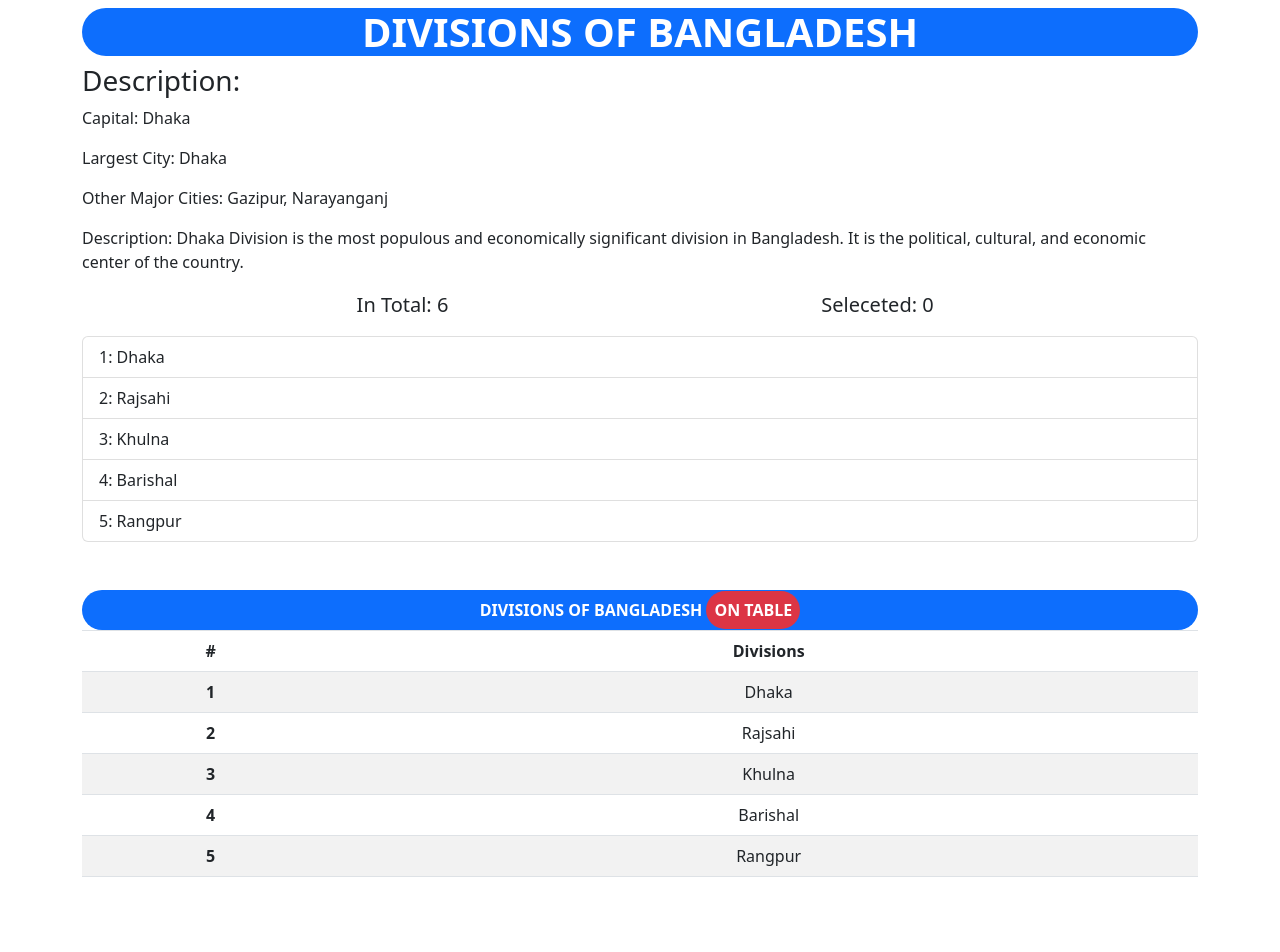
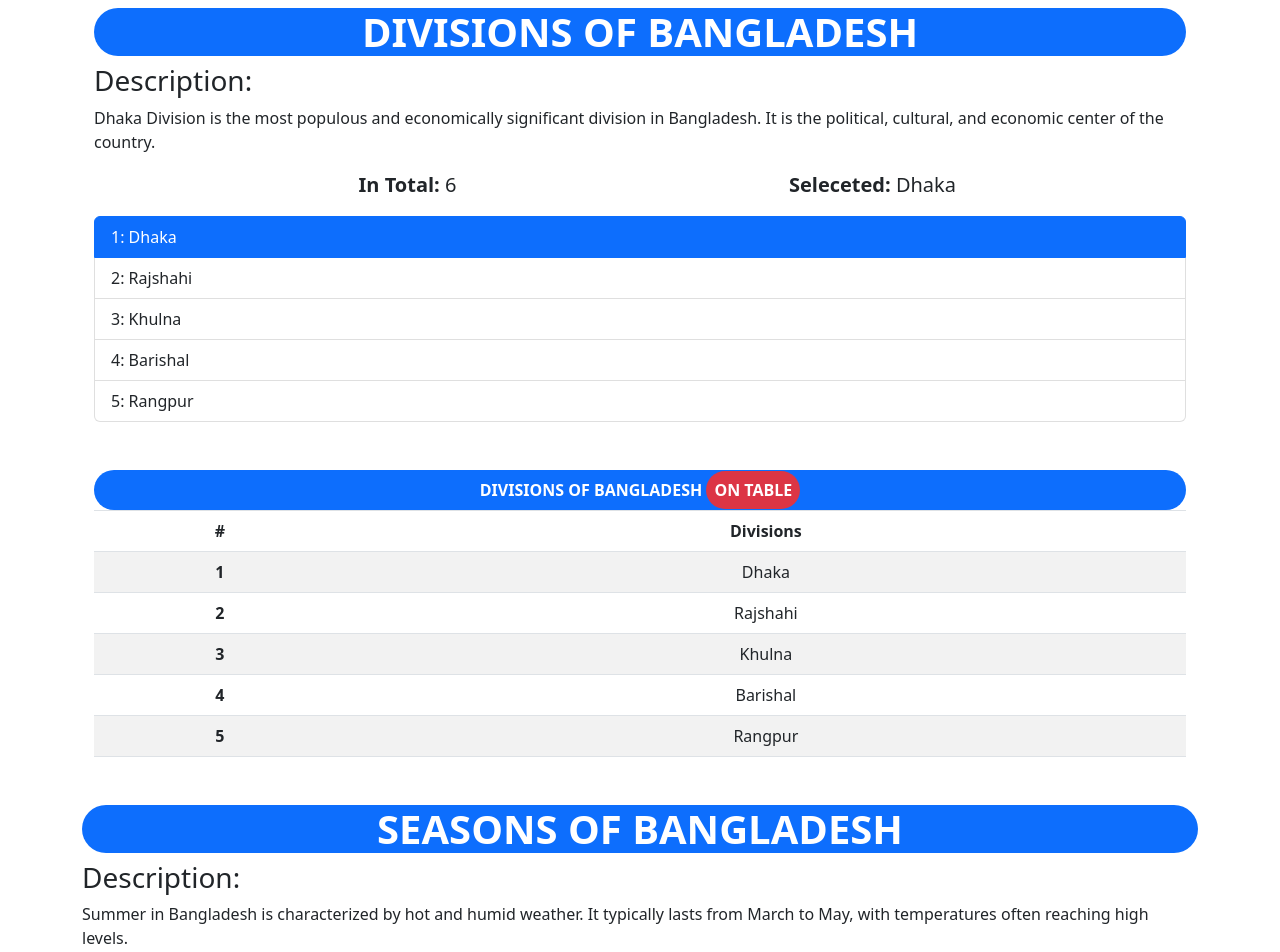
Before and after one commit to tamjidzihan/reactJS, a React (Vite) app: page / in a window 1280 px wide. Shown: the top 952 px of the page. Before the commit the page ends 925 px from the top, so only its background shows below. Built offline with nearby package versions, Linux system fonts and the light colour scheme.

Commit message:
home 2024-03-31

```diff
--- a/src/App.tsx
+++ b/src/App.tsx
@@ -7,7 +7,7 @@ function App() {
   let divisions = {
     items: [
       'Dhaka',
-      'Rajsahi',
+      'Rajshahi',
       'Khulna',
       'Barishal',
       'Rangpur'
@@ -18,44 +18,34 @@ function App() {
 
   interface DivisionDetail {
     [key: string]: {
-      capital: string;
-      largestCity: string;
-      otherMajorCities: string;
-      description: string;
-    };
+      description: string
+    }
   }
+
   let divisionDetail: DivisionDetail = {
     'Dhaka': {
-      capital: "Dhaka",
-      largestCity: "Dhaka",
-      otherMajorCities: "Gazipur, Narayanganj",
       description: "Dhaka Division is the most populous and economically significant division in Bangladesh. It is the political, cultural, and economic center of the country."
-    },
+    }
+    ,
     'Rajshahi': {
-      capital: "Rajshahi",
-      largestCity: "Rajshahi",
-      otherMajorCities: "Bogura, Pabna",
       description: "Rajshahi Division is known for its agricultural production, particularly mangoes and silk. It is located in the northwest of Bangladesh."
-    },
+    }
+    ,
     'Khulna': {
-      capital: "Khulna",
-      largestCity: "Khulna",
-      otherMajorCities: "Jessore, Satkhira",
       description: "Khulna Division is an important industrial and commercial hub, particularly known for its shrimp farming and jute industries. It is situated in the southwestern part of Bangladesh."
-    },
+    }
+    ,
     'Barishal': {
-      capital: "Barishal",
-      largestCity: "Barishal",
-      otherMajorCities: "Patuakhali, Jhalokati",
       description: "Barishal Division is characterized by its numerous rivers and waterways, earning it the nickname 'Venice of the East.' It is located in the southern part of Bangladesh."
-    },
+    }
+    ,
     'Rangpur': {
-      capital: "Rangpur",
-      largestCity: "Rangpur",
-      otherMajorCities: "Dinajpur, Thakurgaon",
       description: "Rangpur Division is primarily an agricultural region known for its production of crops like rice, wheat, and potatoes. It is situated in the northern part of Bangladesh."
     }
+
   };
+
+
 
   let seasons = {
     items: [
@@ -68,11 +58,15 @@ function App() {
     ],
     heading: 'seasons of bangladesh',
     total: 6
+  };
+
+  interface SeasonDetail {
+    [key: string]: {
+      description: string;
+    };
   }
 
-
-
-  let seasonDetail = {
+  let seasonDetail: SeasonDetail = {
     'Summer': {
       description: "Summer in Bangladesh is characterized by hot and humid weather. It typically lasts from March to May, with temperatures often reaching high levels."
     },
@@ -93,37 +87,41 @@ function App() {
     }
   };
 
-  const [selectedDivision, setSelectedDivision] = useState('');
 
-  const handelSelectItem = (item: string) => {
+  const [selectedDivision, setSelectedDivision] = useState('Dhaka');
+
+  const handelSelectdivision = (item: string) => {
     setSelectedDivision(item);
   }
 
-  { console.log(divisionDetail[selectedDivision]) }
+  const [selectedSeason, setselectedSeason] = useState('Summer');
 
-  // let selectedDivisionDetail = divisionDetail[selectedDivision];
+  const handelSelectSeason = (item: string) => {
+    setselectedSeason(item);
+  }
+
 
   return (
     <>
-      <div className=' mb-4 '>
+      <div className=' mb-4 container'>
         <ListGroup
           items={divisions.items}
           heading={divisions.heading}
           total={divisions.total}
-          detail={divisionDetail.Dhaka}
-
-          onSelectItem={handelSelectItem} />
+          seleceted={selectedDivision}
+          detail={divisionDetail[selectedDivision]}
+          onSelectItem={handelSelectdivision} />
       </div>
-      {/* <div >
+      <div >
         <ListGroup
           items={seasons.items}
           heading={seasons.heading}
           total={seasons.total}
-          onSelectItem={(item: string) => {
-            console.log(item)
-          }}
+          seleceted={selectedSeason}
+          detail={seasonDetail[selectedSeason]}
+          onSelectItem={handelSelectSeason}
         />
-      </div> */}
+      </div>
     </>
   )
 }
--- a/src/components/ListGroup.tsx
+++ b/src/components/ListGroup.tsx
@@ -6,20 +6,17 @@ interface Props {
     items: string[];
     heading: string;
     total: number;
+    seleceted: string;
     detail: {
-        capital: string;
-        largestCity: string;
-        otherMajorCities: string;
         description: string;
-
-    }
+    };
     onSelectItem: (item: string) => void;
 }
 
 
-function ListGroup({ items, heading, total, detail, onSelectItem }: Props) {
+function ListGroup({ items, heading, total, seleceted, detail, onSelectItem }: Props) {
 
-    const [selecetedIndex, setSelecetedIndex] = useState(-1)
+    const [selecetedIndex, setSelecetedIndex] = useState(0)
     // console.log(setSelecetedIndex);
     // const handleClick = (e: MouseEvent) => console.log(e);
 
@@ -47,15 +44,13 @@ function ListGroup({ items, heading, total, detail, onSelectItem }: Props) {
                 <h1 className=' rounded-5  fw-bold text-center text-white  text-uppercase bg-primary '>{heading}</h1>
                 <div>
                     <h3>Description:</h3>
-                    <p>Capital:  {detail.capital}</p>
-                    <p>Largest City: {detail.largestCity}</p>
-                    <p>Other Major Cities: {detail.otherMajorCities}</p>
-                    <p>Description: {detail.description}</p>
+
+                    <p>{detail.description}</p>
                 </div>
                 <div className=' col  '>
                     <div className='row justify-content-center align-items-end  text-center '>
-                        <p className=' lead col-5 '>In Total: {total}</p>
-                        <p className=' lead col-5 '>Seleceted: {selecetedIndex + 1}</p>
+                        <p className=' lead col-5 '><span className=' fw-bold '>In Total: </span>{total}</p>
+                        <p className=' lead col-5 '><span className=' fw-bold '>Seleceted: </span>{seleceted}</p>
                     </div>
                 </div>
                 {items.length === 0
```
